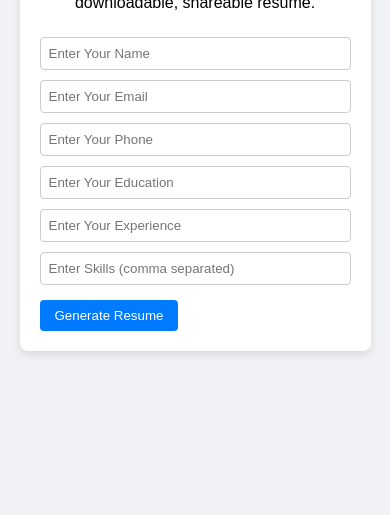
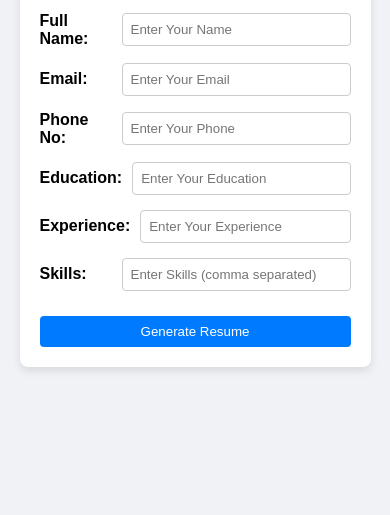
Before and after one commit to MuhammadAdnan1998/hackathon-milestone-based-interactive-resume-builder, a website: page index.html in a window 390 px wide. Shown: the part 329-844 px from the top of the page. Drawn offline with Linux system fonts and the light colour scheme.

```diff
--- a/index.html
+++ b/index.html
@@ -11,12 +11,30 @@
     <h1>Create Your Professional Resume</h1>
     <p>Fill in your details and generate a downloadable, shareable resume.</p>
     <div class="form-section">
+      <div class="form-field">
+        <label for="user-input">Full Name:</label>
         <input type="text" id="user-input" placeholder="Enter Your Name">
+      </div>
+      <div class="form-field">
+        <label for="user-email">Email:</label>
         <input type="email" id="user-email" placeholder="Enter Your Email">
+      </div>
+      <div class="form-field">
+        <label for="user-phone">Phone No:</label>
         <input type="tel" id="user-phone" placeholder="Enter Your Phone">
+      </div>
+      <div class="form-field">
+        <label for="user-Education">Education:</label>
         <input type="text" id="user-Education" placeholder="Enter Your Education">
+      </div>
+      <div class="form-field">
+        <label for="user-Experience">Experience:</label>
         <input type="text" id="user-Experience" placeholder="Enter Your Experience">
+      </div>
+      <div class="form-field">
+        <label for="skillsInput">Skills:</label>
         <input type="text" id="skillsInput" placeholder="Enter Skills (comma separated)">
+      </div>
       <button id="generate-resume-btn">Generate Resume</button>
     </div>
 
--- a/styles.css
+++ b/styles.css
@@ -32,20 +32,25 @@
 }
 
 .form-section {
-  text-align: left;  /* Align input fields and labels to the left */
-  margin-top: 20px;
+  display: flex;
+  flex-direction: column;
+  gap: 15px;
 }
 
-.input-label {
+.form-field {
+  display: flex;
+  align-items: center;
+  gap: 10px;
+}
+
+.form-field label {
   font-weight: bold;
-  display: block;
-  margin-bottom: 5px;
-  margin-top: 10px;  /* Adds space above each label */
+  text-align: left;
+  width: 100px; /* Adjust width to ensure label and input are inline */
 }
 
 .form-section input {
   width: 100%;
-  margin: 5px 0;
   padding: 8px;
   border: 1px solid #ccc;
   border-radius: 4px;
```
Lines whose indentation alone changed are shown as unchanged.
